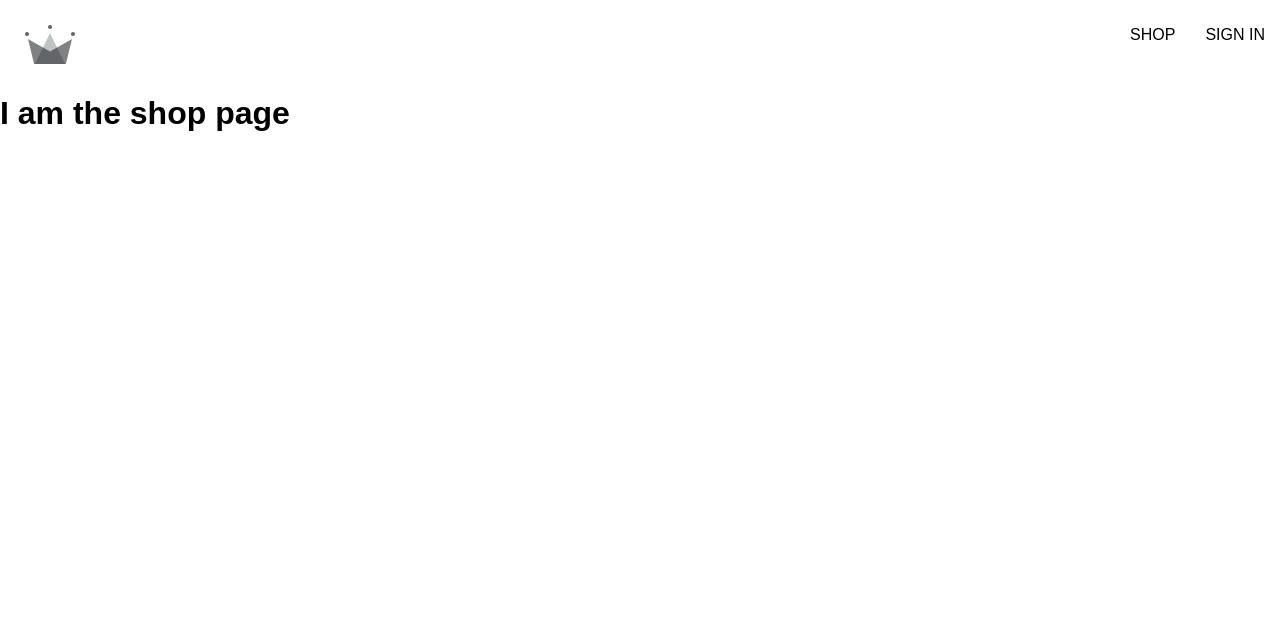
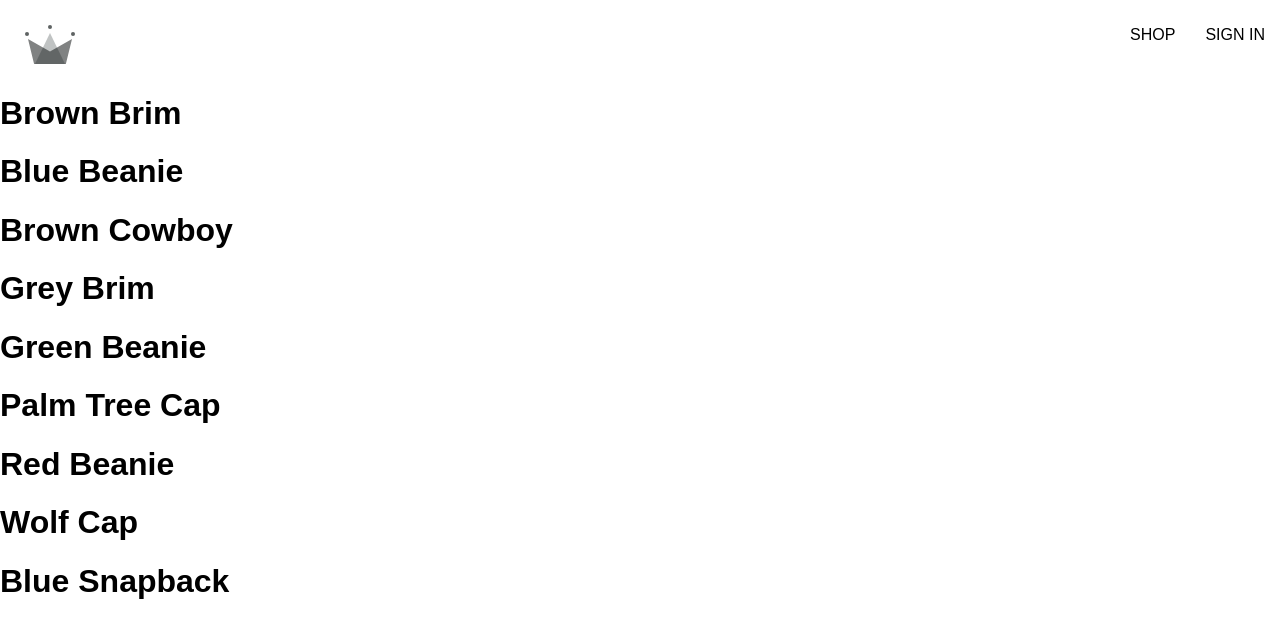
Before and after one commit to EmmyEJohnson/react-ecommerce-store, a React (Create React App) app: page /shop in a window 1280 px wide. Shown: the top 638 px of the page. Built offline with nearby package versions, Linux system fonts and the light colour scheme; no server answers; a web font is replaced by a local one.

Commit message:
add shop data

```diff
--- a/src/App.js
+++ b/src/App.js
@@ -3,10 +3,7 @@
 import Home from './routes/home/home.component';
 import Navigation from './routes/navigation/navigation.component';
 import Authentication from './routes/authentication/authentication.component';
-
-const Shop = () => {
-  return <h1>I am the shop page</h1>;
-};
+import Shop from './routes/shop/shop.component';
 
 const App = () => {
   return (
--- a/src/routes/shop/shop.component.jsx
+++ b/src/routes/shop/shop.component.jsx
@@ -2,7 +2,15 @@
 import SHOP_DATA from '../../shop-data.json';
 
 const Shop = () => {
-
+  return (
+    <div>
+      {SHOP_DATA.map(({id, name}) => (
+        <div key={id}>
+          <h1>{name}</h1>
+        </div>
+      ))}
+    </div>
+  )
 }
 
 
```
